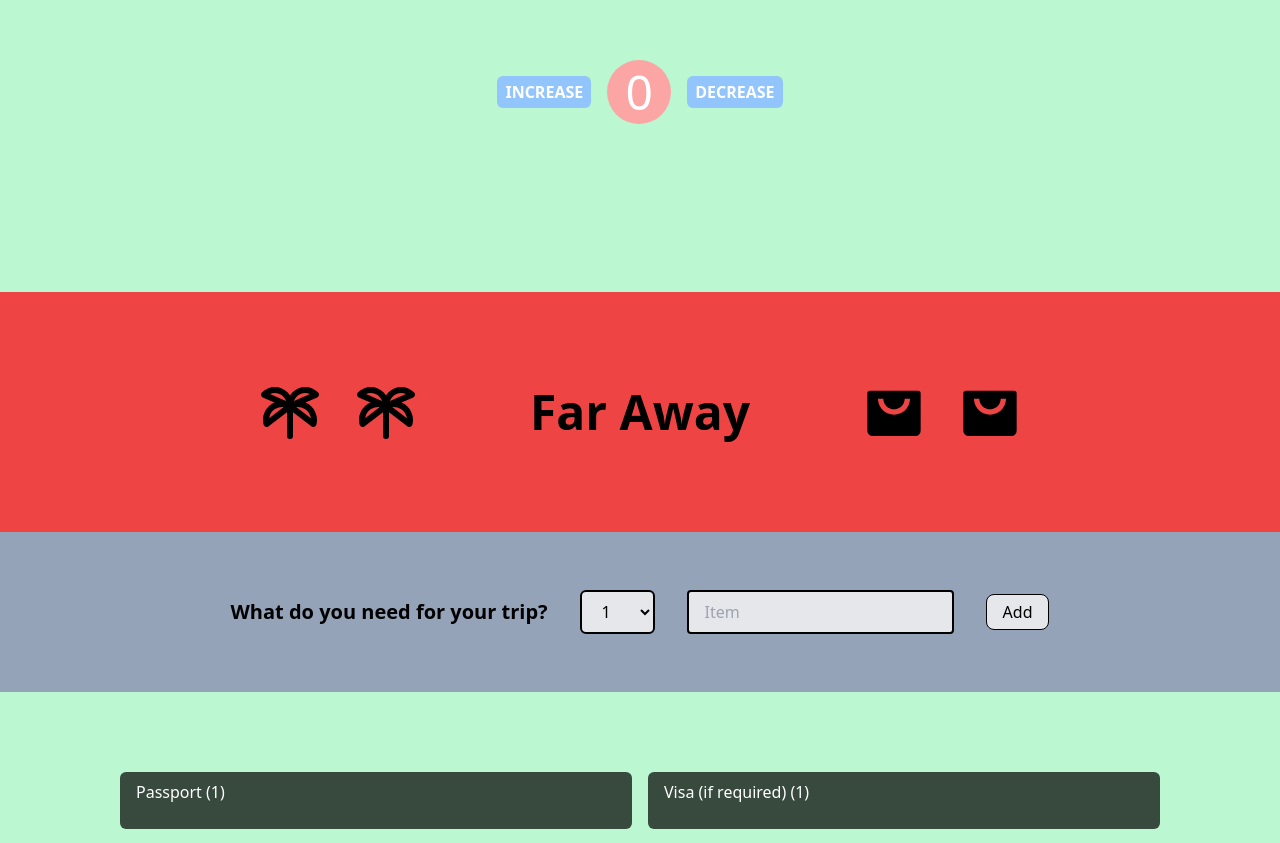
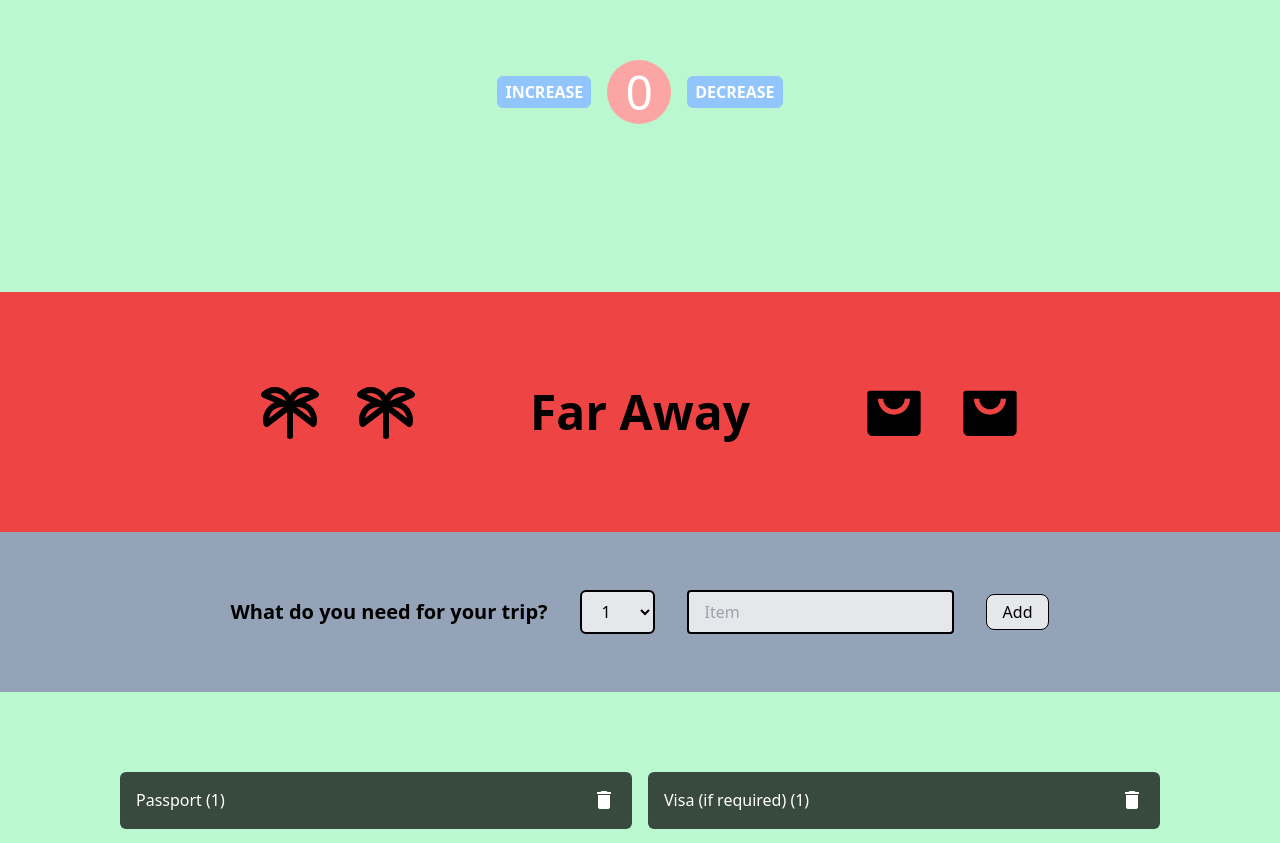
Before and after one commit to seemapoudel58/Trip, a React (Create React App) app: page / in a window 1280 px wide. Shown: the part 108-951 px from the top of the page. Built offline with nearby package versions, Linux system fonts and the light colour scheme.

Commit message:
Add Delete Icon

```diff
--- a/src/App.js
+++ b/src/App.js
@@ -53,6 +53,12 @@ function App() {
     setTodos([...todos, todo]);
   };
 
+  const onDelete = (index) => {
+    const newTodos = todos.filter((itemIndex) =>index !== itemIndex);
+    setTodos(newTodos);
+};
+
+
   return (
     <>
       <div className="min-h-[50dvh] bg-green-200 flex justify-center items-center gap-4">
@@ -73,9 +79,8 @@ function App() {
         </button>
       </div>
       <Header />
-      <SectionOne ToDo={handleAddTodo} />
-      <TodosList todos={todos} />
-
+      <SectionOne ToDo={handleAddTodo}  />
+      <TodosList todos={todos} onDelete = {onDelete} />
       <SectionTwo />
       <Footer />
     </>
--- a/src/Components/TodosList.jsx
+++ b/src/Components/TodosList.jsx
@@ -1,16 +1,20 @@
 // Always try to start your component's name with uppercase - TodosList, SectionTwo, Sectionone, Footer, Header
 
 import React from "react";
+import { MdDelete } from "react-icons/md";
 
-const TodosList = ({ todos }) => {
+const TodosList = ({ todos , onDelete}) => {
   return (
     <ul className="bg-green-200 min-h-[30vh] py-20 flex flex-row px-8 flex-wrap justify-center items-center gap-4">
       {todos.map((item, index) => (
         <li
-          className="bg-black/70 max-w-lg w-full aspect-[9/1] text-white px-4 py-2 rounded-md hover:scale-105 cursor-pointer transition-all"
+          className="bg-black/70 max-w-lg w-full aspect-[9/1] text-white px-4 py-2 rounded-md  cursor-pointer  flex items-center justify-between"
           key={index}
         >
           {item}
+          <span onClick={ onDelete} className=" text-2xl transform hover:scale-[1.2] transition-transform duration-500 cursor-pointer">
+            <MdDelete />
+          </span>
         </li>
       ))}
     </ul>
```
